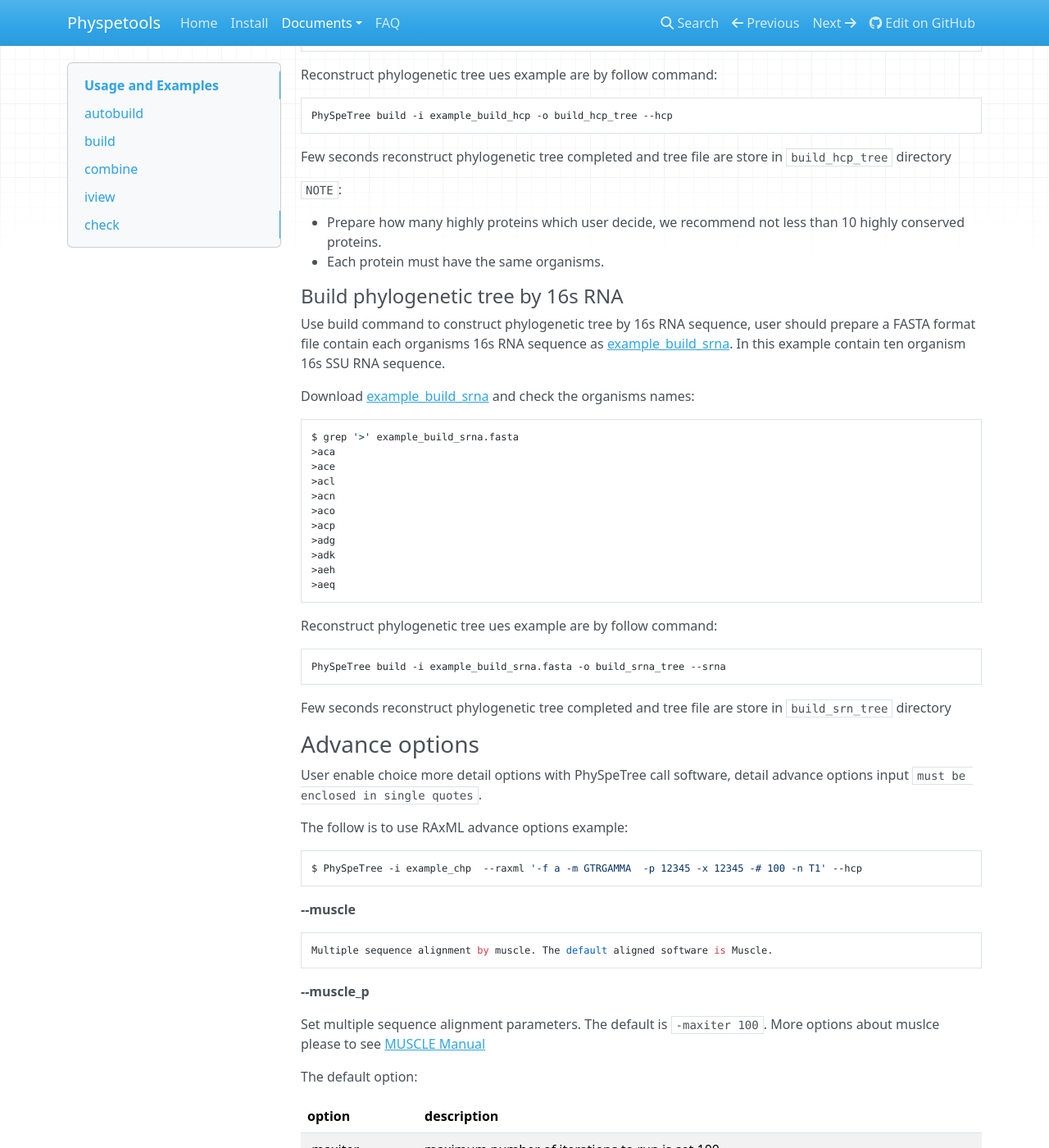
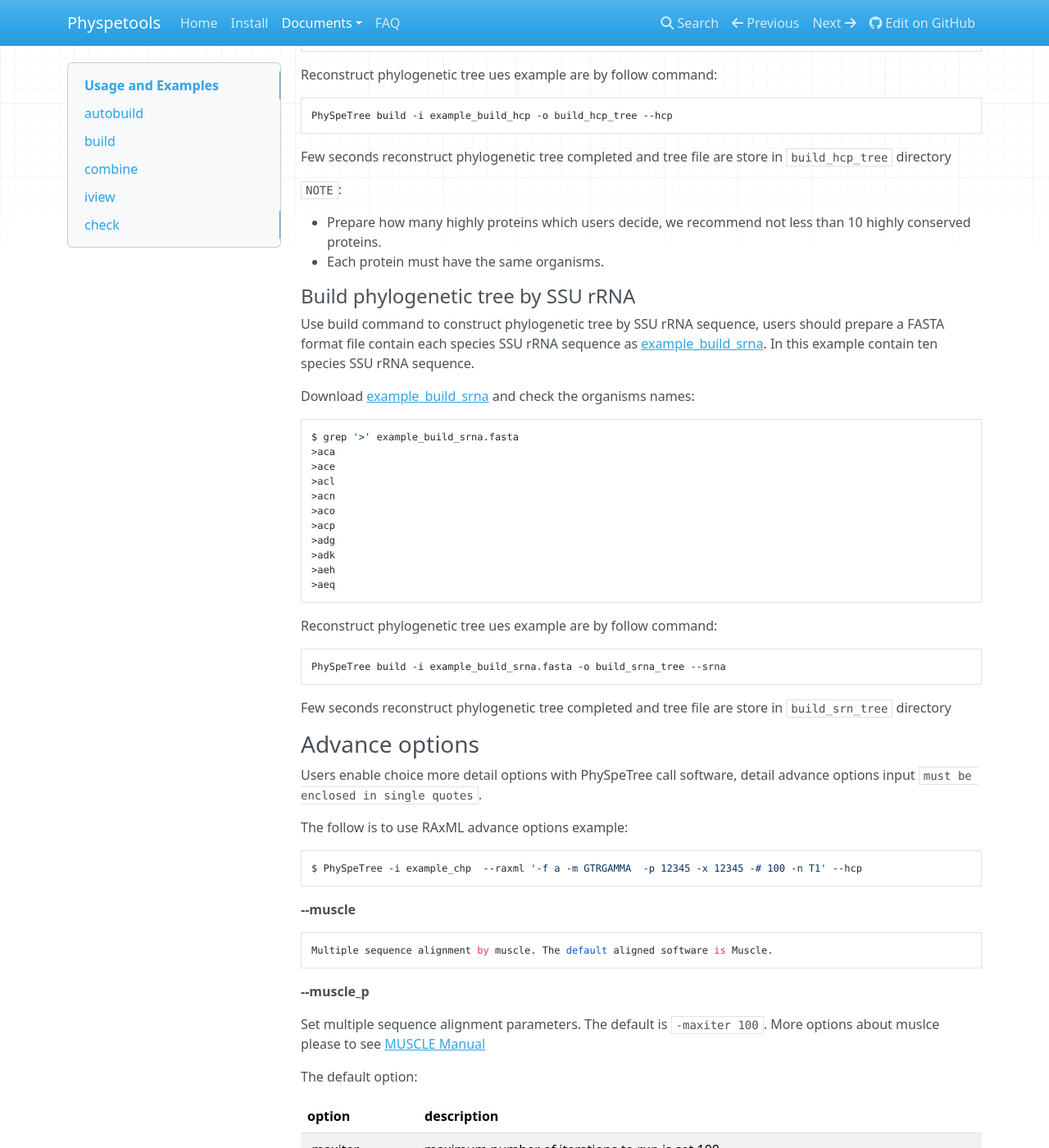
Before and after one commit to yangfangs/physpetools, an MkDocs documentation site: the page built from docs/docs/usage.md, in a window 1280 px wide and 1400 px high, scrolled down 7729 px. Shown: the whole window at 82% size. Built offline with MkDocs 1.6.1, drawn with Linux system fonts in a browser that asks for light colours; nearby versions of some CDN libraries; old or Windows-style settings are respelled for this version of MkDocs; some of the changed text lies outside the part shown.

Commit message:
update doc and readme

````diff
--- a/docs/docs/usage.md
+++ b/docs/docs/usage.md
@@ -23,9 +23,9 @@ $ PhySpeTree -i organism_example_list.txt [options]*
 |  -t     |  Specify the number of processing threads (CPUs) to use for PhySpeTree to reconstruct phylogenetic tree. The default is 1.               |
 |  -e     |  The extended data should be FASTA format to extend phylogenetic tree by --ehcp or --esrna option.                                  |
 |  --hcp  |  The hcp (highly conserved protein) mode is use highly conserved proteins to reconstruct phylogenetic tree. The default mode is hcp. |
-|  --ehcp |  The ehcp (extend highly conserved protein) mode is use highly conserved proteins and extend highly protein (user provide) to reconstruct phylogenetic tree. |
-|  --srna |  The srna (16s SSU RNA) mode is use 16s SSU RNA data to reconstruct phylogenetic tree.                                              |
-|  --esrna|  The esrna (extend 16s SSU RNA) mode is use 16s SSU RNA data and extend 16s SSU RNA (user provide) to reconstruct phylogenetic tree.        |
+|  --ehcp |  The ehcp (extend highly conserved protein) mode is use highly conserved proteins and extend highly protein (users provide) to reconstruct phylogenetic tree. |
+|  --srna |  The srna (SSU rRNA) mode is use SSU rRNA data to reconstruct phylogenetic tree.                                              |
+|  --esrna|  The esrna (extend SSU rRNA) mode is use SSU rRNA data and extend SSU rRNA (users provide) to reconstruct phylogenetic tree.        |
 
 
 ### example
@@ -172,7 +172,7 @@ Outdata/
     - RAxML_bootstrap.T1: Bootstrap result by RAxML
     - RAxML_info.T1: The info of run RAxMl.
 
-* temp: The temp data by PhySpeTree, `it's very important to user to check the key steps`.
+* temp: The temp data by PhySpeTree, `it's very important to users to check the key steps`.
 
     - 16srnadata: Contain SSU rRNA data retrieved form SILVA database.
 
@@ -278,7 +278,7 @@ Use **build** in command line to reconstruct phylogenetic tree:
 ```bash
 $ PhySpeTree build -i example_hcp -o output --hcp
 ```
-* build phylogenetic tree by 16s ssu rna data
+* build phylogenetic tree by SSU rRNA data
 
 
 ```bash
@@ -296,7 +296,7 @@ $ PhySpeTree build -i example_16s_ssurna.fasta -o output --sran
 |  -o     |  A directory include output data (reconstruct tree files). The default output data name is Outdata.                                  |
 |  -t     |  Specify the number of processing threads (CPUs) to use for PhySpeTree to reconstruct phylogenetic tree. The default is 1.               |
 |  --hcp  |  The hcp (highly conserved protein) mode is use highly conserved proteins to reconstruct phylogenetic tree. The default mode is hcp. |
-|  --srna |  The 16srna (16 SSU RNA) mode is use 16s SSU RNA data to reconstruct phylogenetic tree.                                              |
+|  --srna |  The srna (16 SSU RNA) mode is use SSU rRNA data to reconstruct phylogenetic tree.                                              |
 
 
 ### example
@@ -305,7 +305,7 @@ $ PhySpeTree build -i example_16s_ssurna.fasta -o output --sran
 #### **Build phylogenetic tree by highly conserved proteins**
 
 
-When use build to reconstruct phylogenetic tree you should prepare a directory contain highly conserved proteins such as [example_build_hcp][3]. In this example
+When use build to reconstruct phylogenetic tree, you should prepare a directory contain highly conserved proteins such as [example_build_hcp][3]. In this example
 contain ten highly conserved proteins p1~p10, in each highly conserved proteins contain 10 organism.
 
 Download [example_build_hcp][3] you can use the tar command to unpack:
@@ -395,14 +395,14 @@ Few seconds reconstruct phylogenetic tree completed and tree file are store in `
 
 `NOTE`:
 
-* Prepare how many highly proteins which user decide, we recommend not less than 10 highly conserved proteins.
+* Prepare how many highly proteins which users decide, we recommend not less than 10 highly conserved proteins.
 * Each protein must have the same organisms.
 
 
-#### **Build phylogenetic tree by 16s RNA**
+#### **Build phylogenetic tree by SSU rRNA**
 
-Use build command to construct phylogenetic tree by 16s RNA sequence, user should prepare a FASTA format file
-contain each organisms 16s RNA sequence as [example_build_srna][4]. In this example contain ten organism 16s SSU RNA sequence.
+Use build command to construct phylogenetic tree by SSU rRNA sequence, users should prepare a FASTA format file
+contain each species SSU rRNA sequence as [example_build_srna][4]. In this example contain ten species SSU rRNA sequence.
 
 
 Download [example_build_srna][4] and check the organisms names:
@@ -432,7 +432,7 @@ Few seconds reconstruct phylogenetic tree completed and tree file are store in `
 
 ### Advance options
 
-User enable choice more detail options with PhySpeTree call software, detail advance options input
+Users enable choice more detail options with PhySpeTree call software, detail advance options input
 ``must be enclosed in single quotes``.
 
 The follow is to use RAxML advance options example:
@@ -511,7 +511,7 @@ The default option:
 ## combine
 
 
-User should prepare a combine tree file by Combine command to combine tree files.
+Users should prepare a combine tree file by Combine command to combine tree files.
 
 
 In Linux you can easy combine more tree to a tree file, for example:
@@ -540,8 +540,8 @@ $ PhySpeTree -i organism_example_list.txt [options]*
 
 ### example
 
-User can use combine command to combine tree from different method method, in our example combine tree from two way reconstruct
-The `tree1.tree` reconstruct by highly conserved proteins, the `tree2.tree` reconstruct by 16s SSU RNA data, exapmel data
+Users can use combine command to combine tree from different method method, in our example combine tree from two way reconstruct
+The `tree1.tree` reconstruct by highly conserved proteins, the `tree2.tree` reconstructed by SSU rRNA data, exapmel data
 [example_combine_tree.tar.gz][4]
 
 Download [example_combine_tree.tar.gz][4] and unpack:
@@ -585,7 +585,7 @@ combine/
 
 ## iview
 
-Annotating tree by iTol use iview module. User can use iview command to color tree range by kingdom, phylum, class or order.
+Annotating tree by iTol use iview module. Users can use iview command to color tree range by kingdom, phylum, class or order.
 the range annotation files can used in [iTol](http://itol.embl.de/), iTol is a very popular online tool for the display,
 annotation and management of phylogenetic trees. More detail with of iTol in [iTol help](http://itol.embl.de/help.cgi)
 
@@ -603,7 +603,7 @@ $ PhySpeTree iview -i organism_example_list.txt -range phylum
 |  -h    |  Print help message and exits.                                                                      |
 |  -i    |  Input a txt file contain the a abbreviation species names are same with KEGG species abbreviation. |
 |  -o    |  A directory contain range text file. The directory name is iview.                                  |
-|  -a    |  Colored ranges by user assign, user can choice from kingdom phylum class and order.                                 |
+|  -a    |  Colored ranges by users assign, users can choice from kingdom phylum class and order.                                 |
 | -r/--range   | Annotating ranges by kingdom, phylum, class or order. The default is phylum.                  |
 | -l/--labels  | Change labels from abbreviation names to full names.                                          |
 
@@ -725,7 +725,7 @@ aeq     range   #F1A2B7 Adlercreutzia
 ## check
 
 
-Use check module  check input organisms match in kegg database or 16s database.
+The check module can check input organisms match in KEGG database or SSU rRNA database.
 
 
 ```bash
@@ -748,7 +748,7 @@ $ PhySpeTree check -i organism_example_list.txt -out check --ehcp
 
 #### check organism for extend autobuild
 
-When user use autobuild to reconstruct phylogenetic tree with `--ehcp` method, you should prepare highly conserved proteins as extend proteins
+When users use autobuild to reconstruct phylogenetic tree with `--ehcp` method, you should prepare highly conserved proteins as extend proteins
 for auto build tree. You can determine what proteins to be prepared by the check command. Download example for check [organism_example_list.txt][1]
 
 
````
Also changed, not shown: README.rst.
